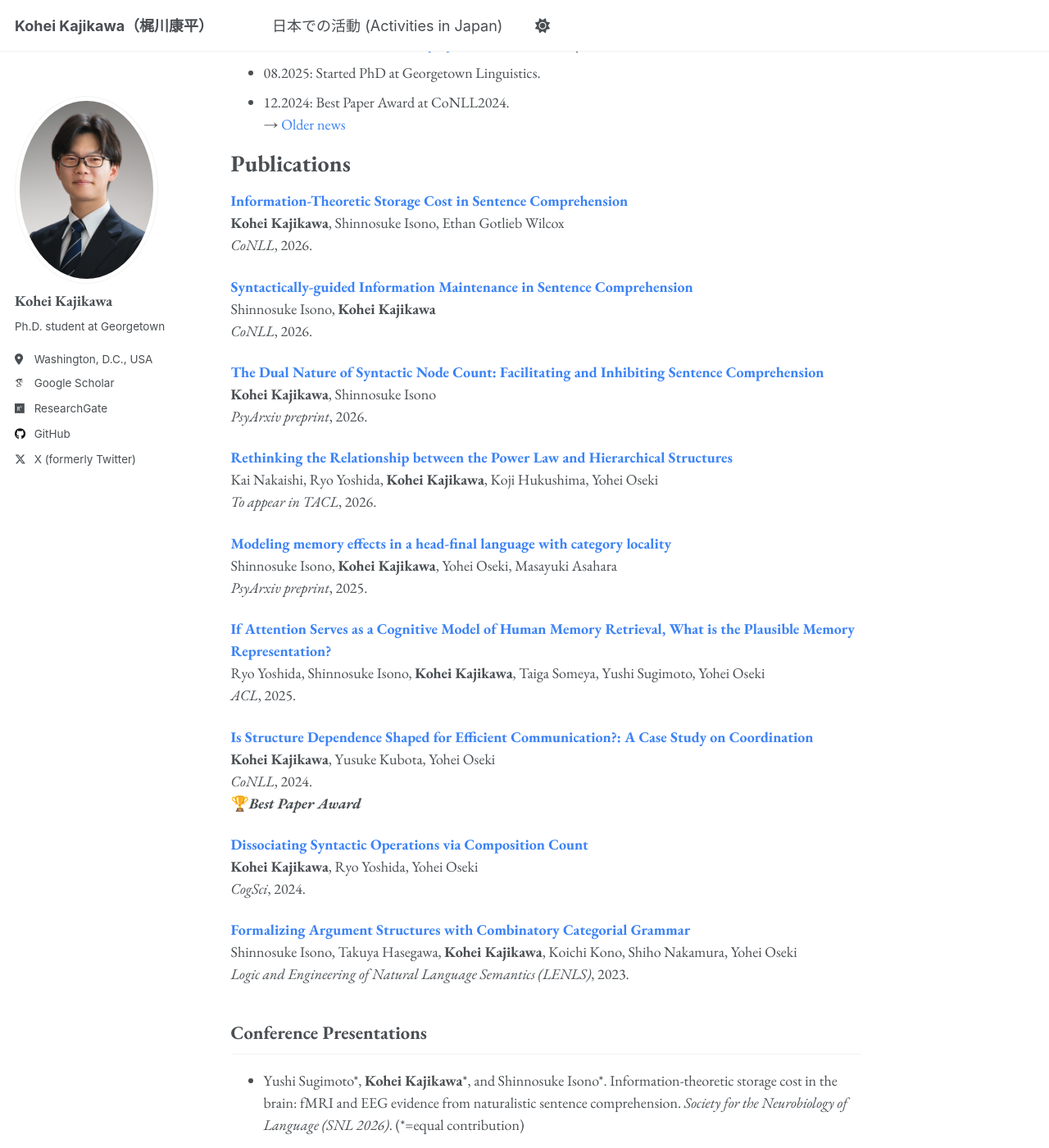
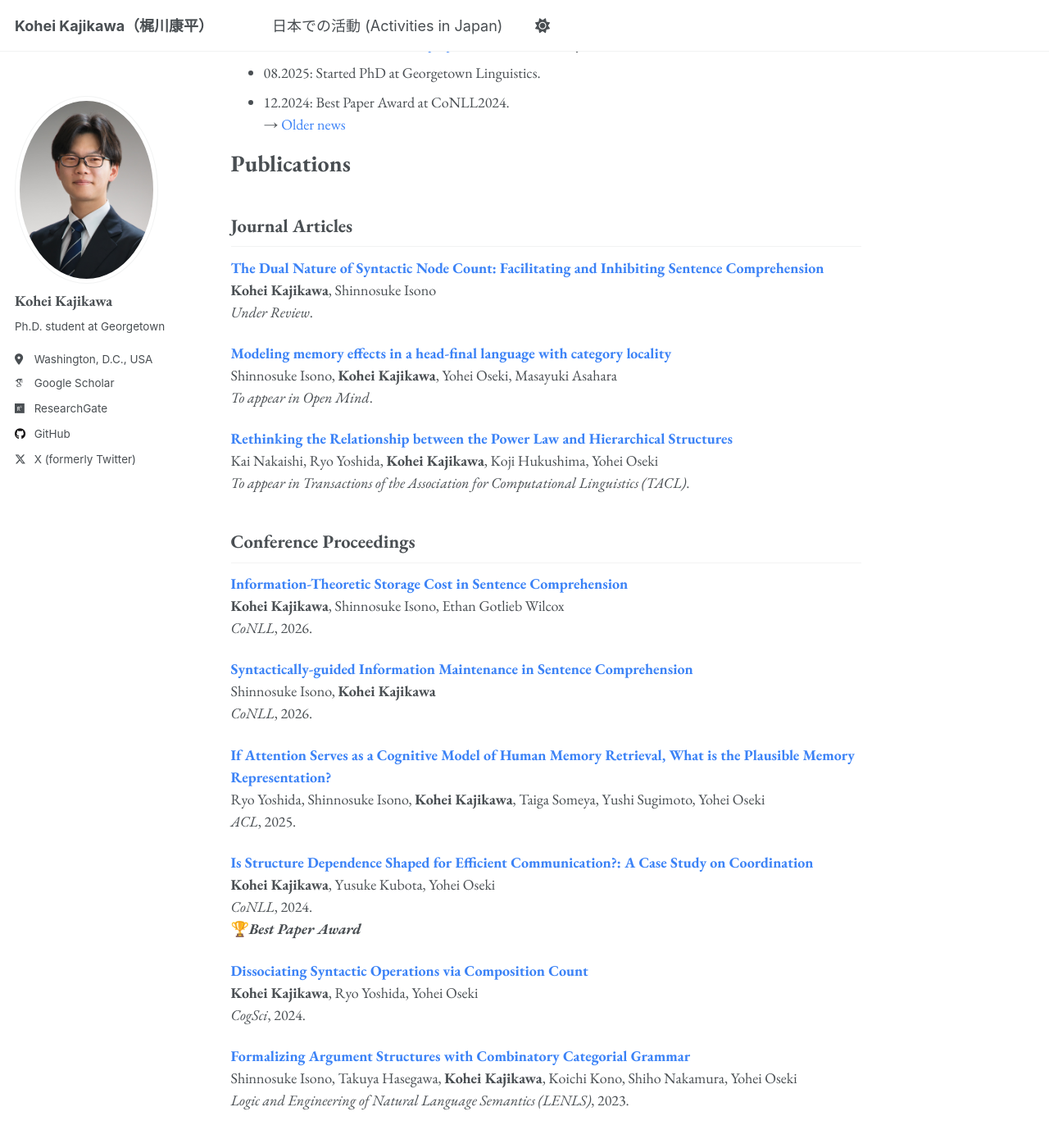
Before and after one commit to kohei-kaji/kohei-kaji.github.io, a Jekyll site: the page built from _pages/about.md, in a window 1280 px wide and 1400 px high, scrolled down 588 px. Shown: the whole window at 82% size. Built offline with Jekyll 4.4.1, drawn with Linux system fonts in a browser that asks for light colours; some web fonts are replaced; some of the changed text lies outside the part shown.

Commit message:
second year

```diff
--- a/_pages/about.md
+++ b/_pages/about.md
@@ -31,8 +31,25 @@ News
 - 12.2024: Best Paper Award at CoNLL2024.\
 → [Older news](/news/)
 
+
 Publications
 ======
+## Journal Articles
+
+[**The Dual Nature of Syntactic Node Count: Facilitating and Inhibiting Sentence Comprehension**](https://osf.io/preprints/psyarxiv/9msby_v2)\
+**Kohei Kajikawa**, Shinnosuke Isono\
+*Under Review*.
+
+[**Modeling memory effects in a head-final language with category locality**](https://osf.io/preprints/psyarxiv/aj6my_v1)\
+Shinnosuke Isono, **Kohei Kajikawa**, Yohei Oseki, Masayuki Asahara\
+*To appear in Open Mind*.
+
+[**Rethinking the Relationship between the Power Law and Hierarchical Structures**](https://arxiv.org/abs/2505.04984v3)\
+Kai Nakaishi, Ryo Yoshida, **Kohei Kajikawa**, Koji Hukushima, Yohei Oseki\
+*To appear in Transactions of the Association for Computational Linguistics (TACL)*.
+
+## Conference Proceedings
+
 
 [**Information-Theoretic Storage Cost in Sentence Comprehension**](https://aclanthology.org/2026.conll-main.2.pdf)\
 **Kohei Kajikawa**, Shinnosuke Isono, Ethan Gotlieb Wilcox\
@@ -42,17 +59,6 @@ Publications
 Shinnosuke Isono, **Kohei Kajikawa**\
 *CoNLL*, 2026.
 
-[**The Dual Nature of Syntactic Node Count: Facilitating and Inhibiting Sentence Comprehension**](https://osf.io/preprints/psyarxiv/9msby_v2)\
-**Kohei Kajikawa**, Shinnosuke Isono\
-*PsyArxiv preprint*, 2026.
-
-[**Rethinking the Relationship between the Power Law and Hierarchical Structures**](https://arxiv.org/abs/2505.04984v3)\
-Kai Nakaishi, Ryo Yoshida, **Kohei Kajikawa**, Koji Hukushima, Yohei Oseki\
-*To appear in TACL*, 2026.
-
-[**Modeling memory effects in a head-final language with category locality**](https://osf.io/preprints/psyarxiv/aj6my_v1)\
-Shinnosuke Isono, **Kohei Kajikawa**, Yohei Oseki, Masayuki Asahara\
-*PsyArxiv preprint*, 2025.
 
 [**If Attention Serves as a Cognitive Model of Human Memory Retrieval, What is the Plausible Memory Representation?**](https://aclanthology.org/2025.acl-long.483.pdf)\
 Ryo Yoshida, Shinnosuke Isono, **Kohei Kajikawa**, Taiga Someya, Yushi Sugimoto, Yohei Oseki\
@@ -71,13 +77,13 @@ Ryo Yoshida, Shinnosuke Isono, **Kohei Kajikawa**, Taiga Someya, Yushi Sugimoto,
 Shinnosuke Isono, Takuya Hasegawa, **Kohei Kajikawa**, Koichi Kono, Shiho Nakamura, Yohei Oseki\
 *Logic and Engineering of Natural Language Semantics (LENLS)*, 2023.
 
-Conference Presentations
+Conference Abstracts
 ------
-- Yushi Sugimoto\*, **Kohei Kajikawa**\*, and Shinnosuke Isono\*. Information-theoretic storage cost in the brain: fMRI and EEG evidence from naturalistic sentence comprehension. *Society for the Neurobiology of Language (SNL 2026)*. (*=equal contribution)
+- Yushi Sugimoto\*, **Kohei Kajikawa**\*, and Shinnosuke Isono\*. Information-theoretic storage cost in the brain: fMRI and EEG evidence from naturalistic sentence comprehension. *Society for the Neurobiology of Language (SNL 2026)*.
 - **Kohei Kajikawa** and Ethan Gotlieb Wilcox. Spillover as Rational Processing Delay in Sentence Comprehension. *Annual Meeting of Human Sentence Processing (HSP 2026)*.
 - Shinnosuke Isono and **Kohei Kajikawa**. Grammar as logic, processing as deduction, actions as theorems, states as propositions. *Computational Psycholinguistics Meeting (CPL 2025)*. 📣*Spotlight poster presentation*
 - **Kohei Kajikawa** and Shinnosuke Isono. Syntactic Node Count as Index of Predictability. *Computational Psycholinguistics Meeting (CPL 2025)*.
-- Shinnosuke Isono\*, **Kohei Kajikawa**\*, Yushi Sugimoto\*, Masayuki Asahara, Yohei Oseki. Exploring spatial and temporal dynamics of language comprehension in the brain with CCG. *Annual Meeting of Cognitive Science Society (CogSci 2025)*. (\*=equal contribution)
+- Shinnosuke Isono\*, **Kohei Kajikawa**\*, Yushi Sugimoto\*, Masayuki Asahara, Yohei Oseki. Exploring spatial and temporal dynamics of language comprehension in the brain with CCG. *Annual Meeting of Cognitive Science Society (CogSci 2025)*.
 - **Kohei Kajikawa**. [Analyzing Japanese Cleft Construction in Combinatory Categorial Grammar](/files/papers/kajikawa_lenls2023.pdf). *Logic and Engineering of Natural Language Semantics (LENLS 2023)*.
 
 
```
Also changed, not shown: other parts of _pages/about.md (+1 -1 lines).
